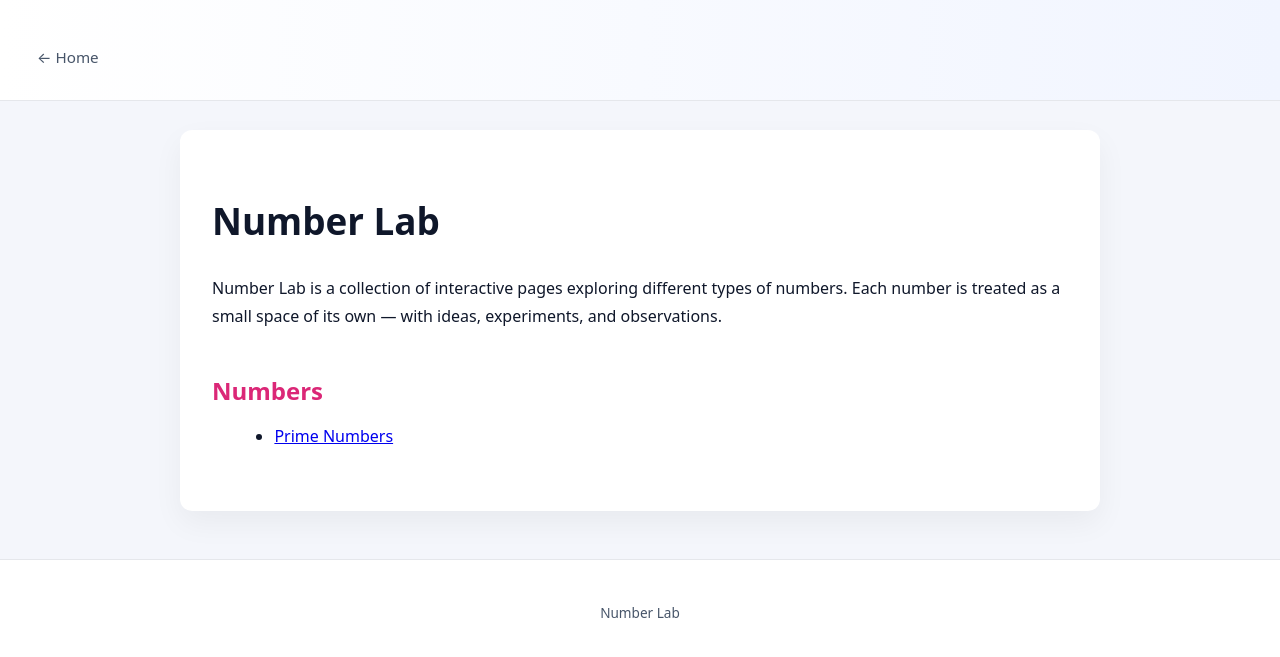
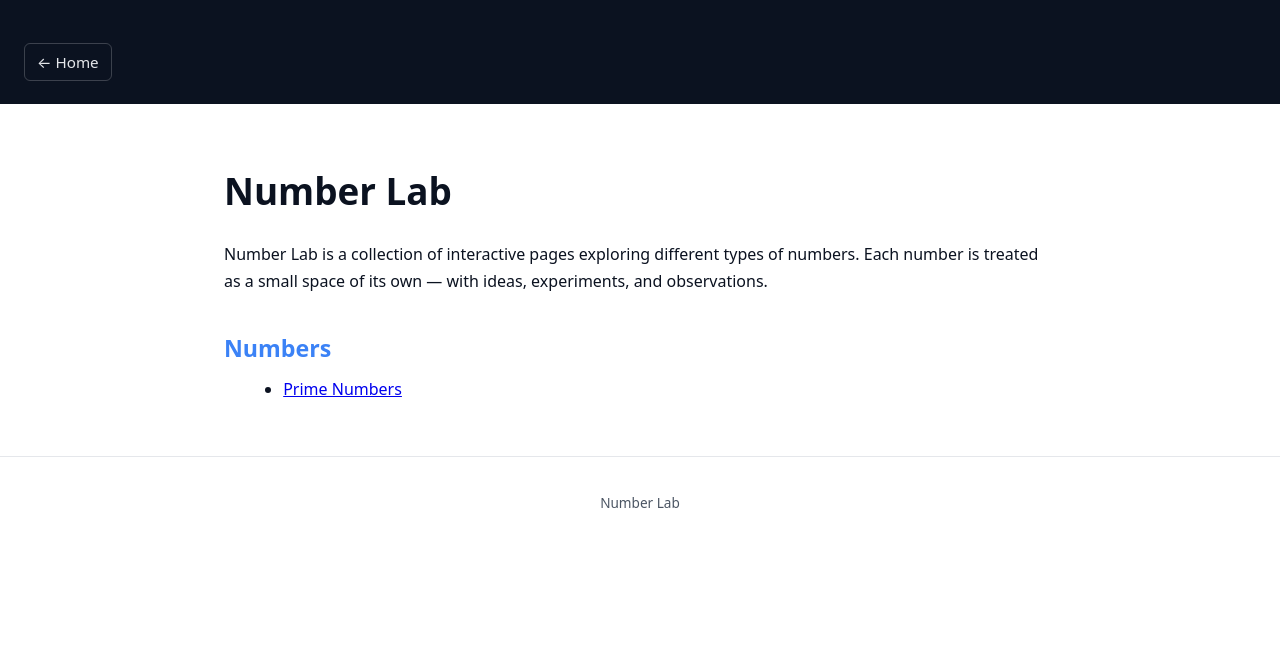
Before and after one commit to anvesh-d/number-lab, a Jekyll site: the page built from index.html, in a window 1280 px wide. Shown: the top 657 px of the page. Built offline with Jekyll 4.4.1, drawn with Linux system fonts in a browser that asks for light colours.

Commit message:
Update main.css

```diff
--- a/assets/css/main.css
+++ b/assets/css/main.css
@@ -4,14 +4,16 @@
 
 /* ---------- Variables ---------- */
 :root {
-  --bg-page: #f4f6fb;
+  --bg-page: #ffffff;
+  --bg-header: #0b1220;
   --bg-content: #ffffff;
 
-  --text-main: #0f172a;
-  --text-soft: #475569;
+  --text-main: #0b1220;
+  --text-soft: #4b5563;
+  --text-invert: #e5e7eb;
 
-  --accent-primary: #2563eb;   /* blue */
-  --accent-secondary: #db2777; /* pinkish accent */
+  --accent-primary: #3b82f6;  /* blue */
+  --accent-secondary: #22c55e; /* green */
 
   --border-light: #e5e7eb;
 
@@ -19,8 +21,7 @@
                "Segoe UI", Roboto, Ubuntu, "Helvetica Neue",
                Arial, sans-serif;
 
-  --max-width: 920px;
-  --radius: 8px;
+  --max-width: 880px;
 }
 
 /* ---------- Reset ---------- */
@@ -31,34 +32,31 @@
 body {
   margin: 0;
   font-family: var(--font-body);
-  line-height: 1.7;
+  line-height: 1.65;
   background: var(--bg-page);
   color: var(--text-main);
 }
 
 /* ---------- Header ---------- */
 .site-header {
-  background: linear-gradient(
-    to right,
-    #ffffff,
-    #f1f5ff
-  );
-  border-bottom: 1px solid var(--border-light);
-  padding: 1.6rem 1.5rem 1.4rem;
+  background: var(--bg-header);
+  color: var(--text-invert);
+  padding: 1.8rem 1.5rem 1.4rem;
 }
 
 .site-title {
-  font-size: 1.65rem;
+  font-size: 1.75rem;
   font-weight: 700;
-  color: var(--accent-primary);
-  margin-bottom: 0.8rem;
+  letter-spacing: 0.4px;
+  margin-bottom: 0.9rem;
+  color: white;
 }
 
 /* ---------- Navigation ---------- */
 .site-nav {
   display: flex;
   flex-wrap: wrap;
-  gap: 0.5rem;
+  gap: 0.6rem;
 }
 
 .site-nav a,
@@ -66,75 +64,71 @@
   text-decoration: none;
   font-size: 0.95rem;
   padding: 0.35rem 0.75rem;
-  border-radius: 999px;
-  color: var(--text-soft);
-  background: transparent;
-  border: 1px solid transparent;
+  border-radius: 6px;
+  color: var(--text-invert);
+  border: 1px solid rgba(255, 255, 255, 0.2);
 }
 
 .site-nav a:hover {
-  background: #eef2ff;
-  color: var(--accent-primary);
+  background: rgba(255, 255, 255, 0.12);
 }
 
 .nav-active {
   background: var(--accent-primary);
-  color: white;
+  border-color: var(--accent-primary);
+  color: #ffffff;
   font-weight: 600;
 }
 
 /* ---------- Main ---------- */
 main {
   max-width: var(--max-width);
-  margin: 1.8rem auto 0;
-  padding: 2.4rem 2rem 3.2rem;
+  margin: 0 auto;
+  padding: 2.4rem 1.5rem 3rem;
   background: var(--bg-content);
-  border-radius: 12px;
-  box-shadow: 0 12px 30px rgba(0, 0, 0, 0.05);
 }
 
 /* ---------- Headings ---------- */
 h1 {
-  margin: 0 0 1.4rem;
+  margin: 0 0 1.2rem;
   font-size: 2.3rem;
   font-weight: 700;
 }
 
 h2 {
-  margin-top: 2.6rem;
-  margin-bottom: 0.7rem;
-  font-size: 1.5rem;
+  margin-top: 2.2rem;
+  margin-bottom: 0.5rem;
+  font-size: 1.45rem;
   font-weight: 600;
-  color: var(--accent-secondary);
+  color: var(--accent-primary);
 }
 
 /* ---------- Text ---------- */
 p {
-  margin: 0.75rem 0;
+  margin: 0.65rem 0;
 }
 
 ul {
-  margin: 0.6rem 0 0.6rem 1.4rem;
+  margin: 0.4rem 0 0.4rem 1.2rem;
 }
 
 li {
-  margin: 0.3rem 0;
+  margin: 0.25rem 0;
 }
 
 /* ---------- Sections ---------- */
 .section {
-  margin-top: 2.8rem;
-  padding-top: 1.2rem;
-  border-top: 1px dashed var(--border-light);
+  margin-top: 2.2rem;
+  padding-top: 1rem;
+  border-top: 1px solid var(--border-light);
 }
 
 /* ---------- Notes ---------- */
 .note {
-  margin: 1.6rem 0;
-  padding: 1.2rem 1.4rem;
+  margin: 1.4rem 0;
+  padding: 1rem 1.2rem;
   background: #f8fafc;
-  border-left: 5px solid var(--accent-primary);
-  border-radius: var(--radius);
+  border-left: 4px solid var(--accent-secondary);
   font-size: 0.95rem;
 }
 
@@ -146,28 +140,26 @@
 
 /* ---------- Tools ---------- */
 .tool {
-  margin: 3rem 0;
-  padding: 1.6rem 1.8rem;
-  background: var(--bg-content);
+  margin: 2.4rem 0;
+  padding: 1.4rem 1.6rem;
   border: 1px solid var(--border-light);
-  border-radius: var(--radius);
 }
 
 .tool-header {
-  font-size: 1.1rem;
+  font-size: 1.05rem;
   font-weight: 700;
   color: var(--accent-primary);
-  margin-bottom: 0.5rem;
+  margin-bottom: 0.4rem;
 }
 
 .tool-body {
-  margin-top: 0.7rem;
+  margin-top: 0.6rem;
 }
 
 /* ---------- Logic ---------- */
 .logic {
-  margin-top: 1.2rem;
-  padding-top: 0.8rem;
+  margin-top: 1rem;
+  padding-top: 0.7rem;
   border-top: 1px dashed var(--border-light);
   font-size: 0.9rem;
   color: var(--text-soft);
@@ -179,11 +171,9 @@
 
 /* ---------- Footer ---------- */
 footer {
-  margin-top: 3rem;
-  padding: 1.8rem;
+  border-top: 1px solid var(--border-light);
+  padding: 1.5rem;
   font-size: 0.85rem;
   color: var(--text-soft);
   text-align: center;
-  background: var(--bg-content);
-  border-top: 1px solid var(--border-light);
 }
```
